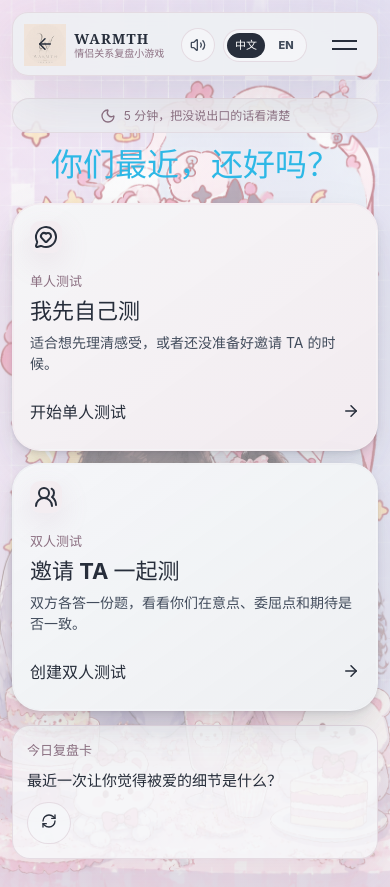
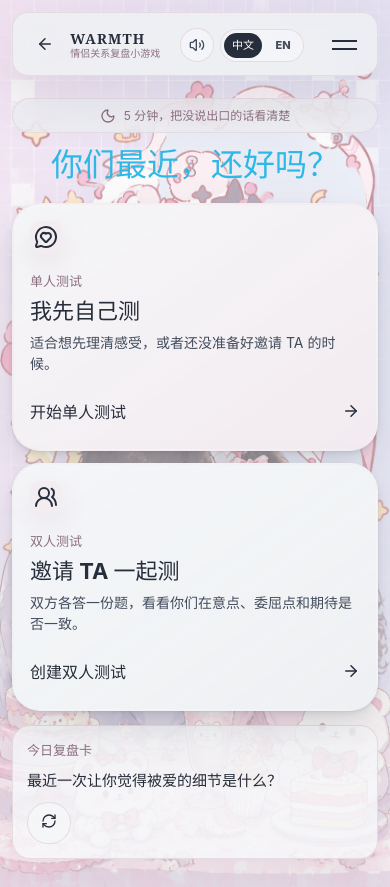
Before and after one commit to ChenShuo2004/AI-LOVE-test, a React (Vite) app: page / in a window 390 px wide. Built offline with nearby package versions, Linux system fonts and the light colour scheme.

Commit message:
chore: sync src/components/CardNav.css

```diff
--- a/src/components/CardNav.css
+++ b/src/components/CardNav.css
@@ -236,6 +236,7 @@
     order: 2;
     min-width: 0;
     height: auto;
+    gap: 6px;
   }
 
   .logo-container {
@@ -319,11 +320,11 @@
   .logo-container {
     gap: 8px;
     min-width: 0;
+    padding-left: 46px;
   }
 
   .logo {
-    width: 42px;
-    height: 42px;
+    display: none;
   }
 
   .logo-copy strong {
@@ -331,7 +332,7 @@
   }
 
   .logo-copy small {
-    max-width: 142px;
+    max-width: 112px;
     overflow: hidden;
     font-size: 10px;
     text-overflow: ellipsis;
```
